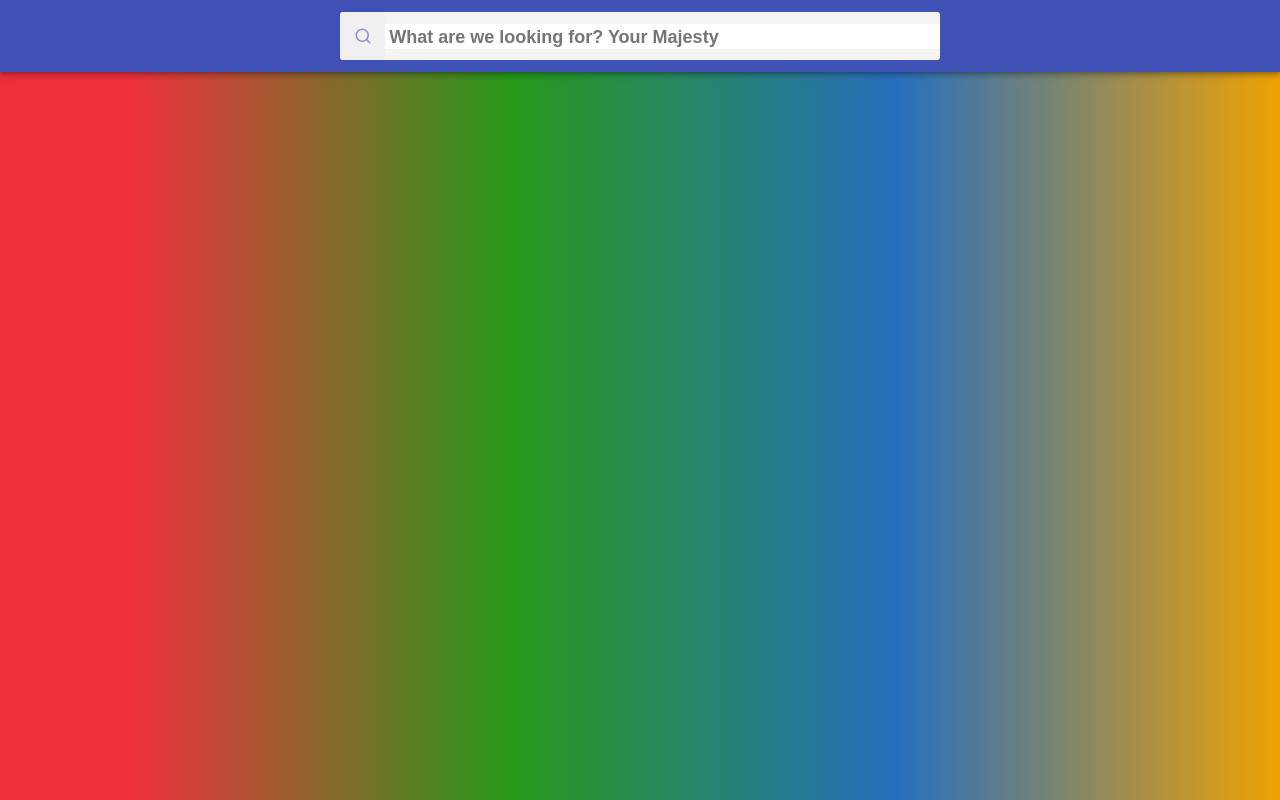
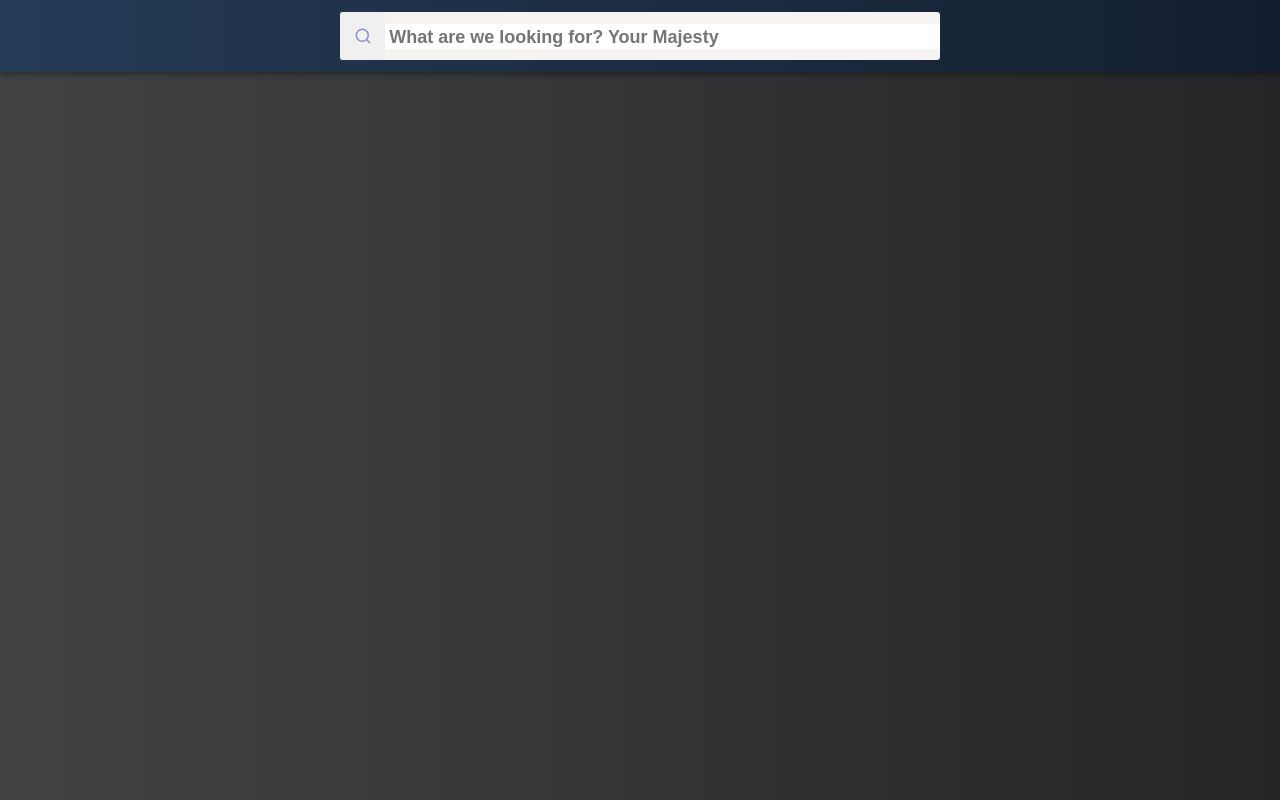
Before and after one commit to Fosa1990/goit-react-hw-03-image-finder, a React (Create React App) app: page / in a window 1280 px wide. Built offline with nearby package versions, Linux system fonts and the light colour scheme.

Commit message:
fix modal full image / added / added Promise.reject message / added bg gradient

```diff
--- a/src/App.js
+++ b/src/App.js
@@ -6,11 +6,7 @@ import LoaderSpinner from './components/Loader';
 import Section from './components/Section';
 import Modal from './components/Modal';
 import API from './services/galleryApi';
-import {
-  warningOptions,
-  errorOptions,
-  infoOptions,
-} from './helpers/toastyOptions';
+import { errorOptions, infoOptions } from './helpers/toastyOptions';
 import { ToastContainer, toast } from 'react-toastify';
 import 'react-toastify/dist/ReactToastify.min.css';
 
@@ -21,14 +17,14 @@ export class App extends Component {
     currentPage: 1,
     search: '',
     error: null,
-    selectedBigImageURL: '',
-    selectedLowImageURL: '',
+    fullImageURL: '',
     altImageTitle: '',
     isModalOpen: false,
   };
 
   componentDidUpdate(prevProps, prevState) {
-    if (prevState.search !== this.state.search) this.fetchPictures();
+    const { search } = this.state;
+    if (prevState.search !== search) this.fetchPictures();
   }
 
   fetchPictures = () => {
@@ -52,7 +48,11 @@ export class App extends Component {
           currentPage: prevState.currentPage + 1,
         }));
       })
-      .catch(error => this.setState({ error }))
+      .catch(error => {
+        const { search } = this.state;
+        toast.error(`No images by "${search}", Your Majesty`, errorOptions);
+        this.setState({ error });
+      })
       .finally(() => {
         this.onLoadMoreButtonClick();
         this.setState({ isLoading: false });
@@ -67,13 +67,6 @@ export class App extends Component {
         currentPage: 1,
         error: null,
       });
-    }
-
-    if (!query) {
-      const notify = () =>
-        toast.warn('Search field is empty! Your Majesty', warningOptions);
-      notify();
-      return;
     }
   };
 
@@ -98,13 +91,11 @@ export class App extends Component {
 
     event.preventDefault();
 
-    const fullImageLink = event.target.getAttribute('data-large');
-    const lowImageLink = event.target.getAttribute('src');
+    const fullImageLink = event.target.getAttribute('data-src');
     const altImageTitle = event.target.getAttribute('alt');
 
     this.setState({
-      selectedBigImageURL: fullImageLink,
-      selectedLowImageURL: lowImageLink,
+      fullImageURL: fullImageLink,
       isModalOpen: true,
       altImageTitle: altImageTitle,
     });
@@ -125,9 +116,8 @@ export class App extends Component {
       search,
       gallery,
       isLoading,
-      selectedBigImageURL,
+      fullImageURL,
       isModalOpen,
-      selectedLowImageURL,
       altImageTitle,
     } = this.state;
 
@@ -160,11 +150,7 @@ export class App extends Component {
 
         {isModalOpen && (
           <Modal onClose={this.toggleModal}>
-            <img
-              src={selectedLowImageURL}
-              data-src={selectedBigImageURL}
-              alt={altImageTitle}
-            />
+            <img src={fullImageURL} alt={altImageTitle} />
           </Modal>
         )}
 
--- a/src/components/GalleryItem/GalleryItem.js
+++ b/src/components/GalleryItem/GalleryItem.js
@@ -7,7 +7,7 @@ const GalleryItem = ({ id, webformatURL, largeImageURL, tags }, onClick) => {
       <img
         onClick={onClick}
         src={webformatURL}
-        data-large={largeImageURL}
+        data-src={largeImageURL}
         alt={tags}
         className={styles.GalleryItem__image}
       />
--- a/src/components/Searchbar/Searchbar.module.css
+++ b/src/components/Searchbar/Searchbar.module.css
@@ -12,7 +12,11 @@
   padding-top: 12px;
   padding-bottom: 12px;
   color: var(--white);
-  background-color: var(--light-purple);
+
+  background: #141e30;
+  background: -webkit-linear-gradient(to right, #243b55, #141e30);
+  background: linear-gradient(to right, #243b55, #141e30);
+
   box-shadow: 0px 2px 4px -1px rgba(0, 0, 0, 0.2),
     0px 4px 5px 0px rgba(0, 0, 0, 0.14), 0px 1px 10px 0px rgba(0, 0, 0, 0.12);
 }
--- a/src/index.css
+++ b/src/index.css
@@ -34,13 +34,9 @@ body {
   margin: 0;
   color: var(--blue);
 
-  background-image: linear-gradient(
-    to right,
-    var(--red) 10%,
-    var(--green) 40%,
-    var(--light-blue) 70%,
-    var(--yellow)
-  );
+  background: #232526;
+  background: -webkit-linear-gradient(to right, #414345, #232526);
+  background: linear-gradient(to right, #414345, #232526);
 
   font-family: -apple-system, BlinkMacSystemFont, 'Segoe UI', 'Roboto', 'Oxygen',
     'Ubuntu', 'Cantarell', 'Fira Sans', 'Droid Sans', 'Helvetica Neue',
--- a/src/services/galleryApi.js
+++ b/src/services/galleryApi.js
@@ -19,7 +19,9 @@ const fetchGallery = (query, currentPage) => {
     if (response.status === 200 && response.data.hits.length !== 0) {
       return response.data.hits;
     } else {
-      return null;
+      return Promise.reject(
+        new Error(console.log(`No images by name "${query}", Your Majesty`)),
+      );
     }
   });
 };
```
